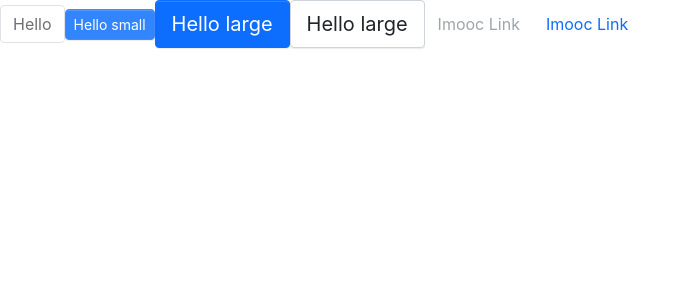
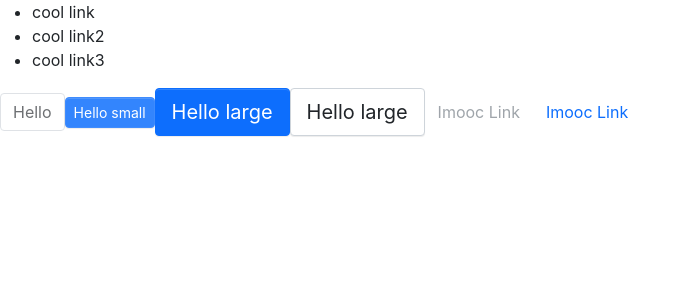
Before and after one commit to HappySwordsman/react-ant-com-lib, a React (Create React App) app: page / in a window 1280 px wide. Shown: the top 300 px of the page, without its empty margins (0-691 px from the left). Built offline with nearby package versions, Linux system fonts and the light colour scheme.

Commit message:
'Menu组件雏形'

```diff
--- a/src/App.tsx
+++ b/src/App.tsx
@@ -1,9 +1,23 @@
 import React from 'react';
 import Button, {ButtonSize, ButtonType} from "./components/Button/button";
+import Menu from './components/Menu/Menu'
+import MenuItem from './components/Menu/MenuItem'
 
 function App() {
   return (
     <div className="App">
+      <Menu defaultIndex={0} onSelect={(index) => alert(index)}>
+        <MenuItem index={0}>
+          cool link
+        </MenuItem>
+        <MenuItem index={1}>
+          cool link2
+        </MenuItem>
+        <MenuItem index={2}>
+          cool link3
+        </MenuItem>
+      </Menu>
+
       <Button disabled className={'custom'}> Hello </Button>
       <Button autoFocus onClick={(e) => {e.preventDefault();alert(123)}} btnType={ButtonType.Primary} size={ButtonSize.Small}> Hello small </Button>
       <Button btnType={ButtonType.Primary} size={ButtonSize.Large}> Hello large </Button>
--- /dev/null
+++ b/src/components/Menu/Menu.tsx
@@ -0,0 +1,52 @@
+import React, { useState, createContext } from 'react'
+import classNames from "classnames";
+
+type MenuMode = "horizontal" | "vertical"
+type SelectCallback = (selectedIndex: number) => void
+
+export interface MenuProps {
+  defaultIndex?: number;
+  className?: string;
+  mode?: MenuMode;
+  style?: React.CSSProperties;
+  onSelect?: SelectCallback;
+}
+
+interface IMenuContext {
+  index: number;
+  onSelect?: SelectCallback;
+}
+
+export const MenuContext = createContext<IMenuContext>({ index: 0 })
+
+const Menu: React.FC<MenuProps> = (props) => {
+  const { className, mode, style, children, defaultIndex, onSelect } = props
+  const [ currentActive, setActive ] = useState(defaultIndex)
+  const classes = classNames('happy-menu', className, {
+    'menu-vertical': mode === 'vertical'
+  })
+  const handleClick = (index: number) => {
+    setActive(index)
+    if (onSelect) {
+      onSelect(index)
+    }
+  }
+  const passedContext: IMenuContext = {
+    index: currentActive ? currentActive : 0,
+    onSelect: handleClick
+  }
+  return (
+    <ul className={classes} style={style}>
+      <MenuContext.Provider value={passedContext}>
+        { children }
+      </MenuContext.Provider>
+    </ul>
+  )
+}
+
+Menu.defaultProps = {
+  defaultIndex: 0,
+  mode: 'horizontal'
+}
+
+export default Menu
--- /dev/null
+++ b/src/components/Menu/MenuItem.tsx
@@ -0,0 +1,30 @@
+import React, { useContext } from 'react'
+import classNames from "classnames";
+import { MenuContext } from './Menu'
+export interface MenuItemProps {
+  index: number;
+  disabled?: boolean;
+  className?: string;
+  style?: React.CSSProperties;
+}
+
+const MenuItem: React.FC<MenuItemProps> = (props) => {
+  const { index, disabled, className, children, style } = props
+  const context = useContext(MenuContext)
+  const classes = classNames('menu-item', className, {
+    'is-disabled': disabled,
+    'is-active': context.index === index
+  })
+  const handleClick = () => {
+    if (context.onSelect && !disabled) {
+      context.onSelect(index)
+    }
+  }
+  return (
+    <li className={classes} style={style} onClick={handleClick}>
+      { children }
+    </li>
+  )
+}
+
+export default MenuItem
```
Also changed, not shown: 1 other file (tests, documents, lock files or other folders).
